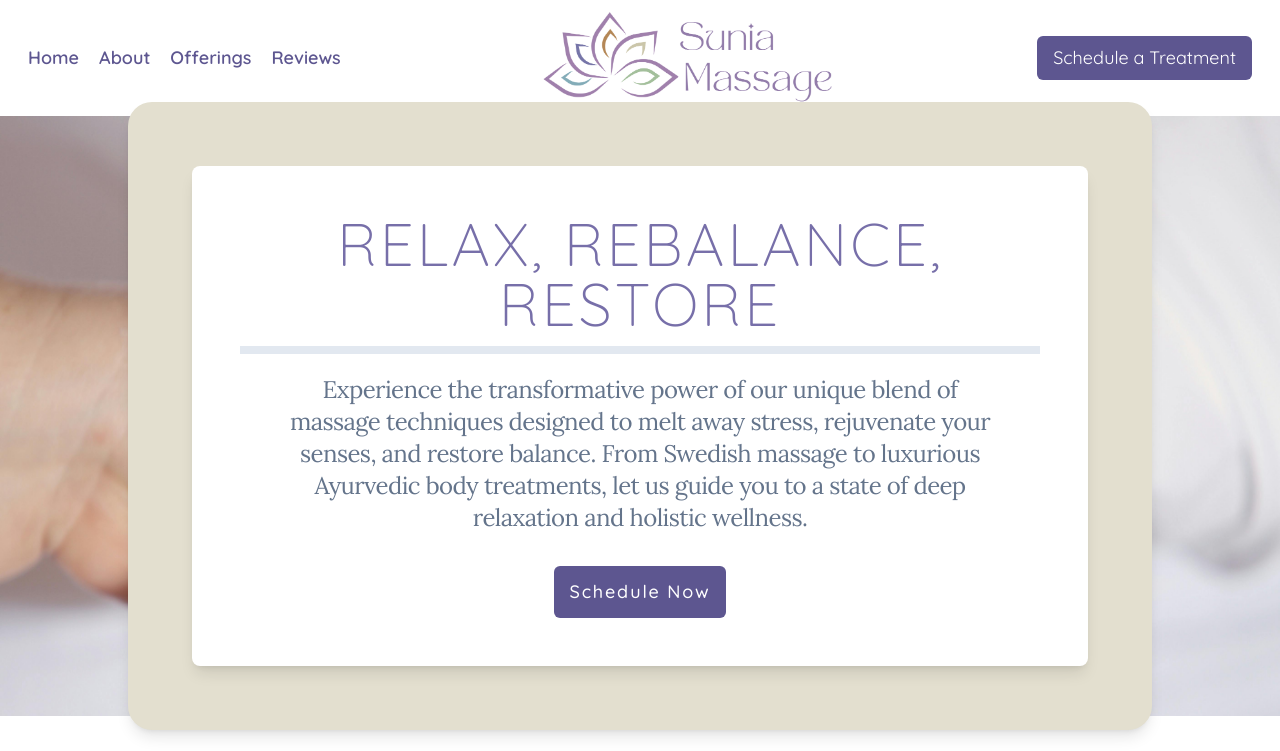
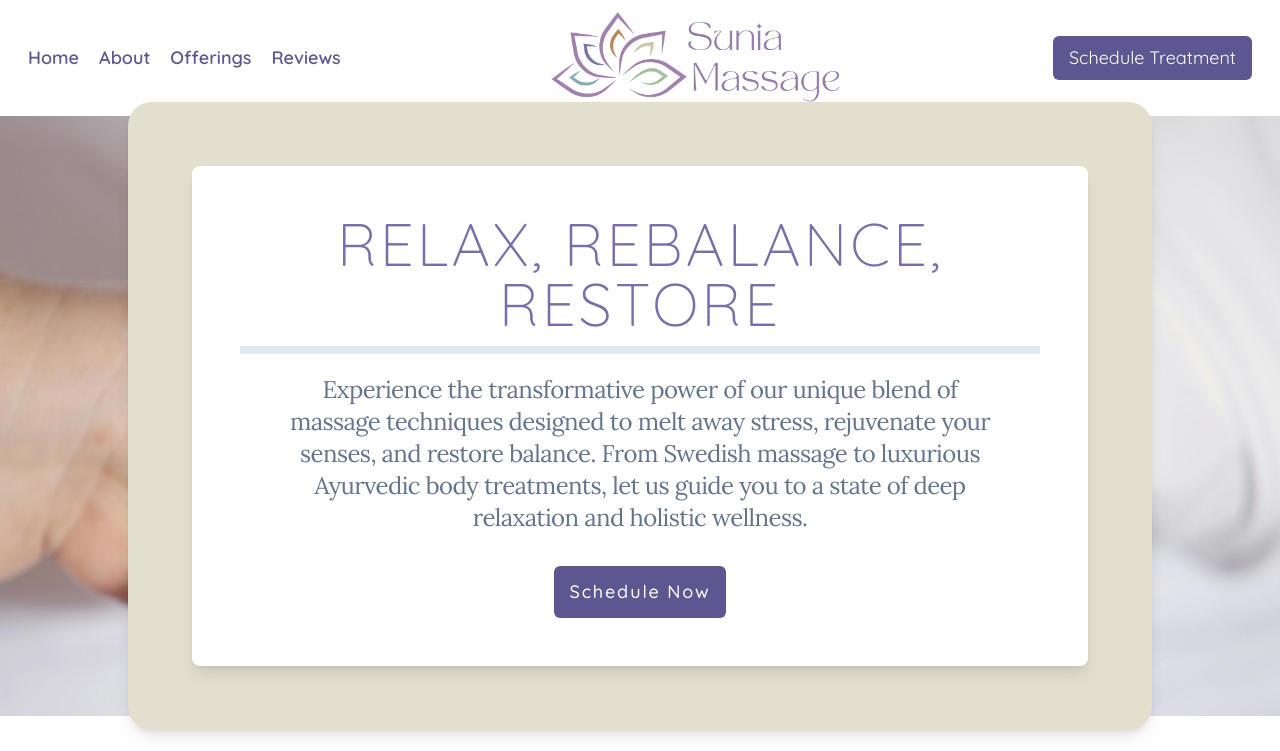
Before and after one commit to ShawnRSidwell/suniamassage, a React (Vite) app: page /home in a window 1280 px wide. Shown: the top 751 px of the page. Built offline with nearby package versions, Linux system fonts and the light colour scheme; no server answers.

Commit message:
fix header text

```diff
--- a/src/ui/Header.jsx
+++ b/src/ui/Header.jsx
@@ -78,7 +78,7 @@ function Header() {
                     to="/contact"
                     className=" hover:text-gray-300 font-semibold"
                   >
-                    Schedule a Treatment
+                    Schedule Treatment
                   </Link>
                 </li>
               </ul>
@@ -129,7 +129,7 @@ function Header() {
           />
           <div className="flex items-center">
             <Button to="/contact" className={"text-lg"}>
-              Schedule a Treatment
+              Schedule Treatment
             </Button>
           </div>
         </header>
```
